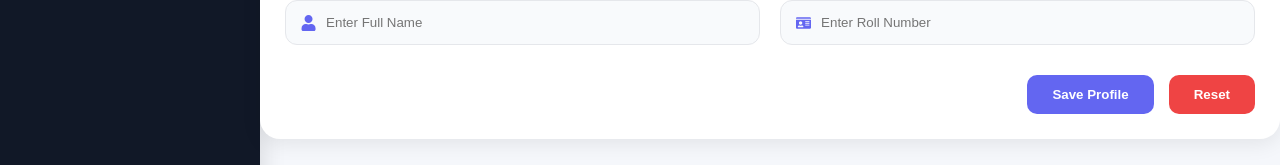
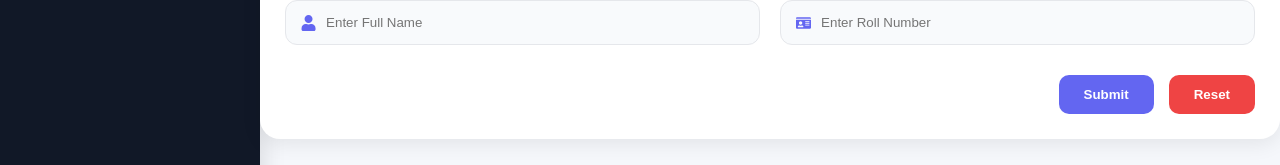
Before and after one commit to onteddukalyani/smart-atendance, a React (Vite) app: page /student-form in a window 1280 px wide. Shown: the part 133-298 px from the top of the page. Built offline with nearby package versions, Linux system fonts and the light colour scheme.

Commit message:
Qr working

```diff
--- a/src/components/createsession.jsx
+++ b/src/components/createsession.jsx
@@ -3,7 +3,7 @@ import { db } from "../firebase";
 
 export async function createAttendanceSession() {
   const now = Date.now();
-  const expiresAt = now + 5 * 60 * 1000;
+  const expiresAt = now + 2 * 60 * 1000;
   const docRef = await addDoc(
     collection(db, "attendance_sessions"),
     {
--- a/src/components/generateqr.jsx
+++ b/src/components/generateqr.jsx
@@ -15,7 +15,7 @@ function GenerateQR() {
     }
   };
   const attendanceUrl = sessionId
-    ? `${window.location.origin}/student-form?session=${sessionId}`
+    ? `https://smartattend-ochre.vercel.app/student-form?session=${sessionId}`
     : "";
   return (
     <div className="qrpage">
@@ -29,7 +29,7 @@ function GenerateQR() {
             value={attendanceUrl}
             size={300}
           />
-          <p>Valid for 5 minutes</p>
+          <p>Valid for 2 minutes</p>
         </div>
       )}
     </div>
--- a/src/components/studentform.jsx
+++ b/src/components/studentform.jsx
@@ -1,4 +1,4 @@
-import { addDoc, collection } from "firebase/firestore";
+import { doc, getDoc, setDoc } from "firebase/firestore";
 import {
     FaUser,
     FaIdCard
@@ -14,22 +14,49 @@ function StudentForm({ formData, setFormData }) {
     };
     const handleSubmit = async (e) => {
         e.preventDefault();
+
         if (!sessionId) {
             alert("This QR code does not contain a session.");
             return;
         }
 
+        if (!formData.rollNo.trim()) {
+            alert("Please enter your roll number.");
+            return;
+        }
+
         try {
-            await addDoc(collection(db, "attendance_records"), {
-                sessionId,
+            const attendanceId = `${sessionId}_${formData.rollNo.trim()}`;
+
+            console.log("Attendance ID:", attendanceId);
+
+            const attendanceRef = doc(
+                db,
+                "attendance_records",
+                attendanceId
+            );
+
+            const existingRecord = await getDoc(attendanceRef);
+
+            console.log("Already exists:", existingRecord.exists());
+
+            if (existingRecord.exists()) {
+                alert("❌ You have already submitted attendance for this session.");
+                return;
+            }
+
+            await setDoc(attendanceRef, {
+                sessionId: sessionId,
                 fullName: formData.fullName,
-                rollNo: formData.rollNo,
+                rollNo: formData.rollNo.trim(),
                 submittedAt: Date.now()
             });
-            alert("Attendance saved successfully!");
+
+            alert("✅ Attendance saved successfully!");
+
         } catch (error) {
-            console.error("Error saving attendance:", error);
-            alert("Could not save attendance.");
+            console.error("Attendance error:", error);
+            alert("❌ Could not save attendance: " + error.message);
         }
     };
     const handleReset = () => {
@@ -43,17 +70,11 @@ function StudentForm({ formData, setFormData }) {
         <div className="card">
             <form onSubmit={handleSubmit}>
                 <div className="form-grid">
-
                     {/* Name */}
-
                     <div className="input-group">
-
                         <label>Full Name</label>
-
                         <div className="input-icon">
-
                             <FaUser />
-
                             <input
                                 type="text"
                                 name="fullName"
@@ -62,52 +83,21 @@ function StudentForm({ formData, setFormData }) {
                                 onChange={handleChange}
                                 required
                             />
-
                         </div>
-
                     </div>
-
                     {/* Roll */}
-
                     <div className="input-group">
-
                         <label>Roll Number</label>
-
                         <div className="input-icon">
-
                             <FaIdCard />
-
-                            <input
-                                type="text"
-                                name="rollNo"
-                                placeholder="Enter Roll Number"
-                                value={formData.rollNo}
-                                onChange={handleChange}
-                            />
-
+                            <input type="text" name="rollNo" placeholder="Enter Roll Number"value={formData.rollNo} onChange={handleChange}/>
                         </div>
                     </div>
                 </div>
-
                 {/* Buttons */}
-
                 <div className="button-group">
-
-                    <button
-                        className="save-btn"
-                        type="submit"
-                    >
-                        Save Profile
-                    </button>
-
-                    <button
-                        className="reset-btn"
-                        type="button"
-                        onClick={handleReset}
-                    >
-                        Reset
-                    </button>
-
+                    <button className="save-btn" type="submit" onClick={handleSubmit}>Submit</button>
+                    <button className="reset-btn" type="button" onClick={handleReset}>Reset</button>
                 </div>
             </form>
         </div>
```
